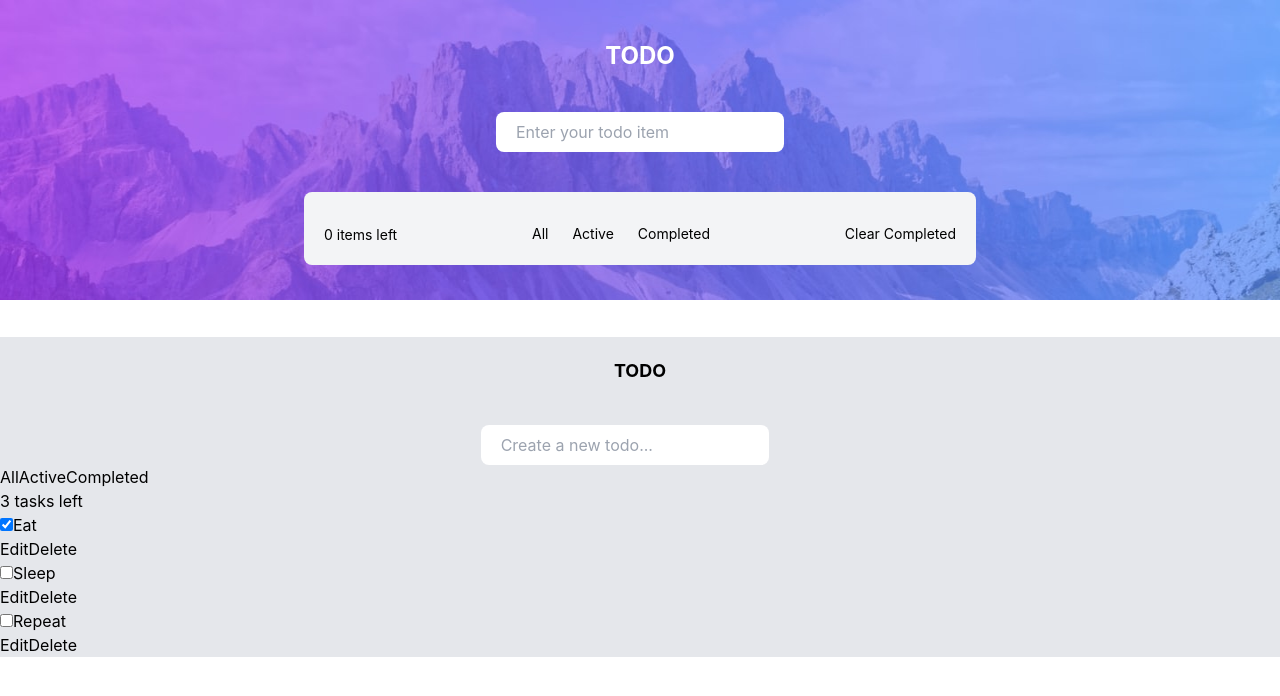
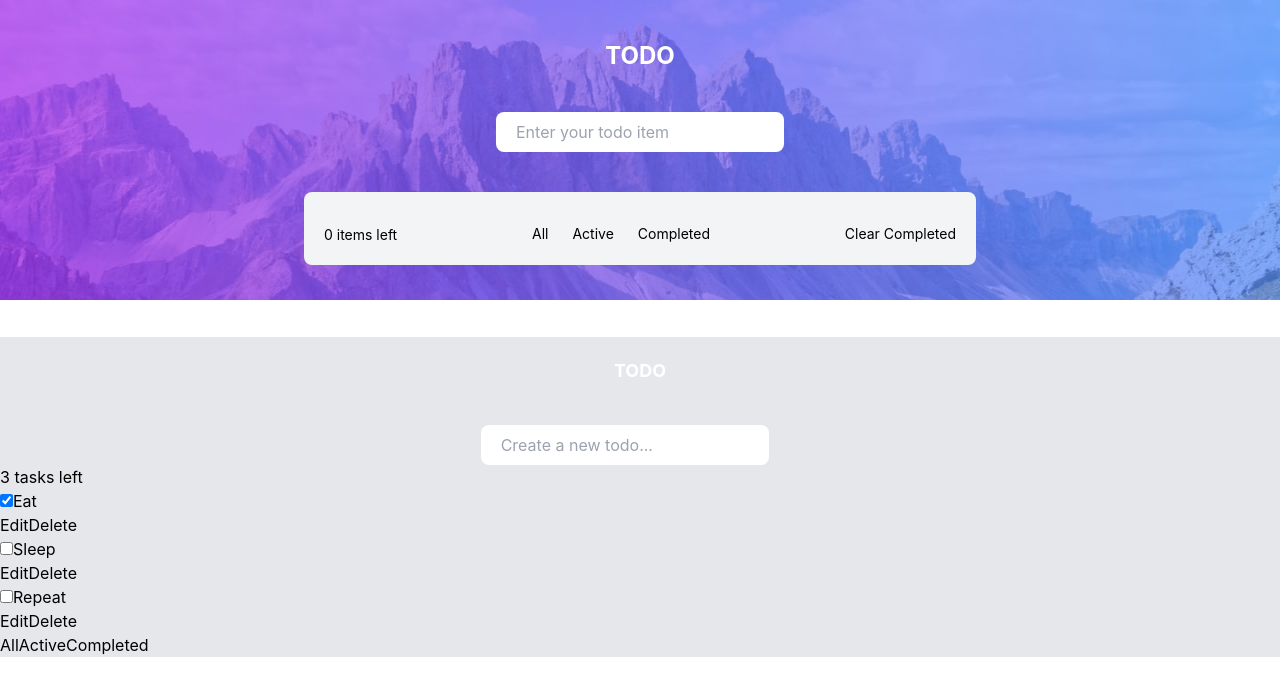
Before and after one commit to balderb/todo-app-reactjs, a React (Create React App) app: page / in a window 1280 px wide. Shown: the top 696 px of the page. Built offline with nearby package versions, Linux system fonts and the light colour scheme.

Commit message:
tweak css + replace filterList

```diff
--- a/src/App.js
+++ b/src/App.js
@@ -134,15 +134,13 @@ const App = (props) => {
         <Logo/>
         <Hero/>
         <div className="bg-gray-200">
-        <div className="text-lg font-bold pt-5 text-center">TODO</div>
+        <div className="text-lg font-bold pt-5 text-center text-white">TODO</div>
           <Form addTask={addTask} />
-          <div className="filters btn-group stack-exceptions">
-            {filterList}
-          </div>
           <h2 id="list-heading">{headingText}</h2>
         <ul>
           { taskList }
         </ul>
+        <div>{filterList}</div>
         </div>
       </main>
     </>
--- a/src/components/Form.jsx
+++ b/src/components/Form.jsx
@@ -15,7 +15,7 @@ function Form(props) {
     }
 
   return (
-    <form className="flex items-center justify-center mt-10 rounded">
+    <form className="flex items-center justify-center mt-10 rounded ring-offset-4 ring-offset-blue-200">
         <input
             type="text"
             id="new-todo-input"
```
